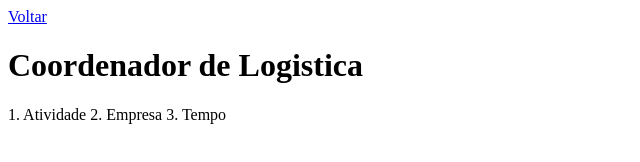
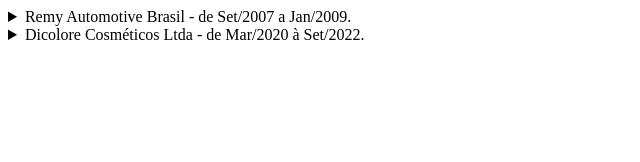
Before and after one commit to kddenisfurtado-ux/curriculodenis, a plain HTML site: page coordlogistica.html in a window 1280 px wide. Shown: the whole page, without its empty margins (0-640 px from the left). Drawn offline with Linux system fonts and the light colour scheme.

Commit message:
Update coordlogistica.html

```diff
--- a/coordlogistica.html
+++ b/coordlogistica.html
@@ -6,12 +6,22 @@
     <title>Coordenador de Logistica</title>
 </head>
 <body>
-    <a href="./index.html">Voltar</a></h6>
-    <h1>Coordenador de Logistica</h1>
-    <table>
-        1. Atividade
-        2. Empresa
-        3. Tempo
-    </table>
+    <details>
+        <summary>Remy Automotive Brasil - de Set/2007 a Jan/2009. </summary>
+        <p>
+            <ul type="*">
+
+                <li>-Em construção </li><br>
+         </ul>
+    </details>
+
+        <details>
+        <summary>Dicolore Cosméticos Ltda - de Mar/2020 à Set/2022. </summary>
+        <p>
+            <ul type="*">
+
+                <li>-Em construção </li><br>
+         </ul>
+    </details>
 </body>
 </html>
```
